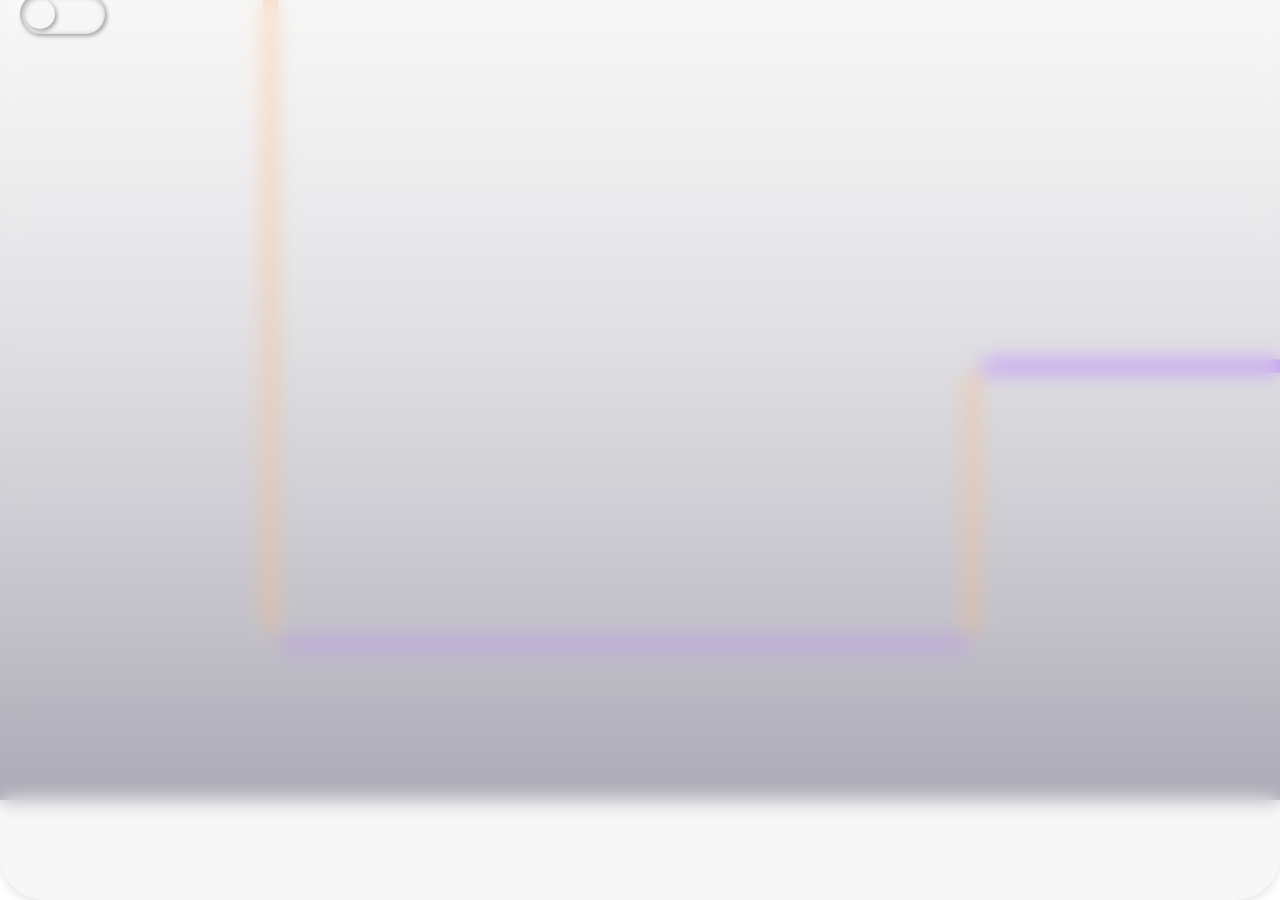
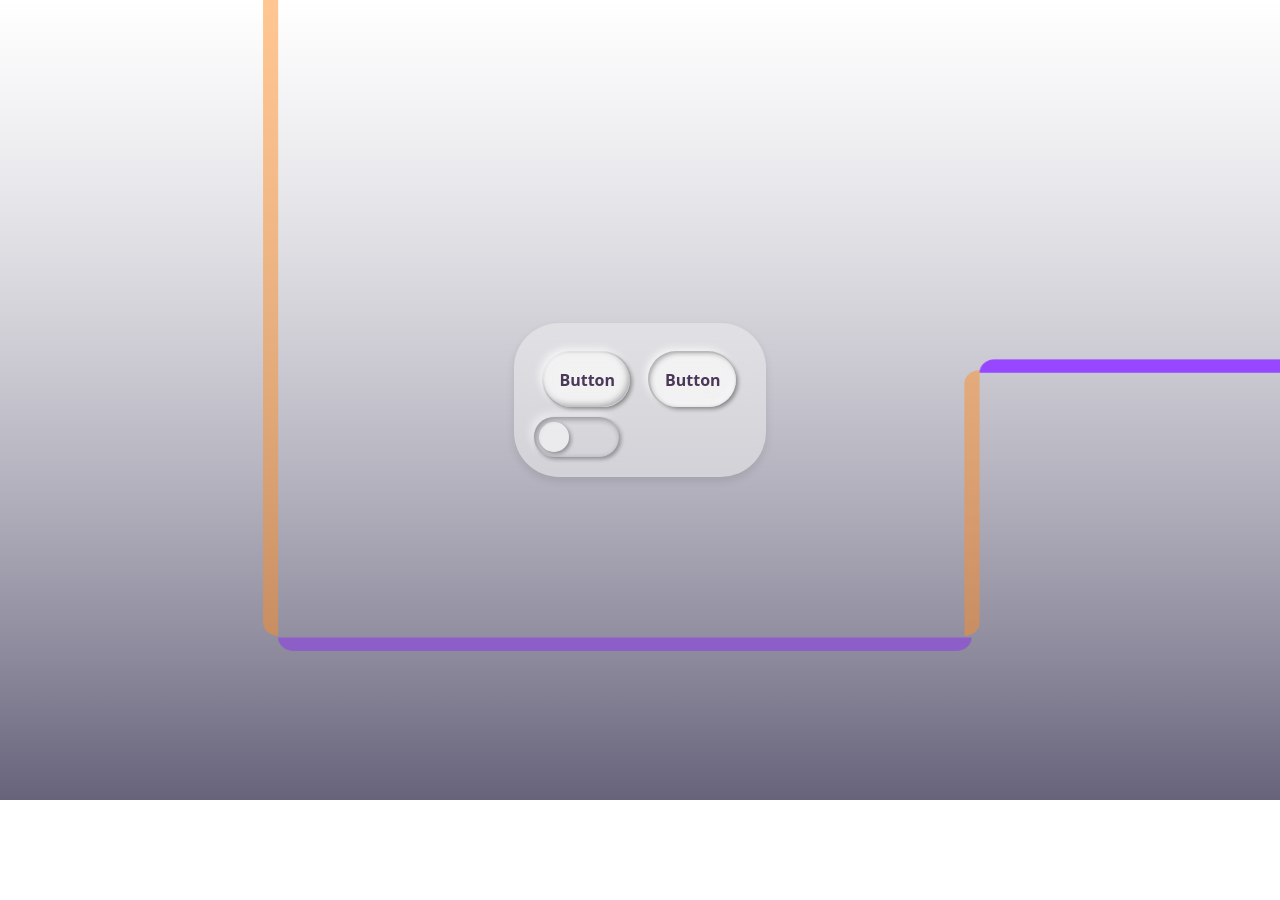
Before and after one commit to timothy-bailey-redbox/redbox-aso-test-case, a Next.js app: page /test in a window 1280 px wide. After the commit the page ends 800 px from the top, so only its background shows below. Built offline with nearby package versions, Linux system fonts and the light colour scheme.

Commit message:
Changes according to review, functional components, styling changes

```diff
--- a/package.json
+++ b/package.json
@@ -10,8 +10,8 @@
     "lint": "next lint"
   },
   "dependencies": {
-    "@fontsource/roboto": "^5.0.8",
     "@t3-oss/env-nextjs": "^0.7.1",
+    "clsx": "^2.1.0",
     "next": "^14.0.4",
     "react": "18.2.0",
     "react-dom": "18.2.0",
--- a/src/Components/Button/Button.tsx
+++ b/src/Components/Button/Button.tsx
@@ -8,7 +8,7 @@ type ButtonProps = {
   icon?: string;
 };
 
-const Button: React.FC<ButtonProps> = ({ inverted, onClick, text, icon }) => {
+export default function Button({ inverted, onClick, text, icon }: ButtonProps) {
   return (
     <button
       className={!inverted ? styles.button : styles.buttonInverted}
@@ -17,6 +17,4 @@ const Button: React.FC<ButtonProps> = ({ inverted, onClick, text, icon }) => {
       {icon ?? text}
     </button>
   );
-};
-
-export default Button;
+}
--- a/src/Components/Button/button.module.css
+++ b/src/Components/Button/button.module.css
@@ -10,7 +10,7 @@
   position: relative;
   font-size: 16px;
   font-weight: 800;
-  color: #4b3758;
+  color: var(--normal-text-color);
   cursor: pointer;
   margin: 10px;
 }
--- a/src/Components/Card/Card.tsx
+++ b/src/Components/Card/Card.tsx
@@ -3,22 +3,13 @@ import styles from "./card.module.css";
 
 type CardProps = {
   children: React.ReactNode;
-  height?: string;
-  width?: string;
   borderRadius?: string;
 };
 
-const Card: React.FC<CardProps> = ({
-  children,
-  height,
-  width,
-  borderRadius,
-}) => {
+export default function Card({ children, borderRadius }: CardProps) {
   return (
-    <div className={styles.card} style={{ height, width, borderRadius }}>
+    <div className={styles.card} style={{ borderRadius }}>
       {children}
     </div>
   );
-};
-
-export default Card;
+}
--- a/src/Components/Switch/Switch.tsx
+++ b/src/Components/Switch/Switch.tsx
@@ -1,13 +1,15 @@
 import React, { useState } from "react";
 import styles from "./switch.module.css";
+import clsx from "clsx";
 
 interface SwitchProps {
   isOn: boolean;
   onToggle: () => void;
 }
 
-const Switch: React.FC<SwitchProps> = ({ isOn, onToggle }) => {
+export default function Switch({ isOn, onToggle }: SwitchProps) {
   const [active, setActive] = useState(isOn);
+  const styleOn = styles.on ?? "";
 
   return (
     <div
@@ -17,9 +19,7 @@ const Switch: React.FC<SwitchProps> = ({ isOn, onToggle }) => {
         onToggle();
       }}
     >
-      <div className={`${styles.handle} ${active ? styles.on : ""}`}></div>
+      <div className={clsx(styles.handle, { [styleOn]: active })}></div>
     </div>
   );
-};
-
-export default Switch;
+}
--- a/src/Components/Switch/switch.module.css
+++ b/src/Components/Switch/switch.module.css
@@ -14,23 +14,19 @@
   box-shadow: inset 2px 2px 5px rgba(255, 255, 255, 0.7);
 }
 
-.switch .handle {
+.handle {
   width: 30px;
   height: 30px;
   border-radius: 50%;
   transition: transform 0.3s;
   box-shadow: 2px 2px 4px rgba(0, 0, 0, 0.4);
+  background-color: rgba(255, 255, 255, 0.6);
 }
 
 .handle::before {
   box-shadow: inset 2px 2px 5px rgba(0, 0, 0, 0.3),
     inset -4px -4px 6px rgba(255, 255, 255, 0.3);
 }
-
-.switch .on {
+.on {
   transform: translateX(45px);
 }
-
-.switch.on {
-  background-color: #4caf50;
-}
--- a/src/pages/test.tsx
+++ b/src/pages/test.tsx
@@ -6,7 +6,7 @@ import styles from "./test.module.css";
 export default function TestPage() {
   return (
     <div className={styles.test}>
-      <Card height="1000px" width="1500px">
+      <Card>
         <Button text="Button" />
         <Button text="Button" inverted />
         <Switch
--- a/src/styles/globals.css
+++ b/src/styles/globals.css
@@ -1,10 +1,13 @@
 @import url("reset.css");
+@import url("vars.css");
 
 html,
 body {
   padding: 0;
   margin: 0;
-  font-family: "System-ui";
+  font-family: system-ui, -apple-system, BlinkMacSystemFont, "Segoe UI", Roboto,
+    Oxygen-Sans, Ubuntu, Cantarell, "Helvetica Neue", sans-serif,
+    "Apple Color Emoji", "Segoe UI Emoji", "Segoe UI Symbol", "Noto Color Emoji";
 }
 
 a {
--- /dev/null
+++ b/src/styles/vars.css
@@ -0,0 +1,3 @@
+:root {
+  --normal-text-color: #4b3758;
+}
```
Also changed, not shown: 1 other file (tests, documents, lock files or other folders).
